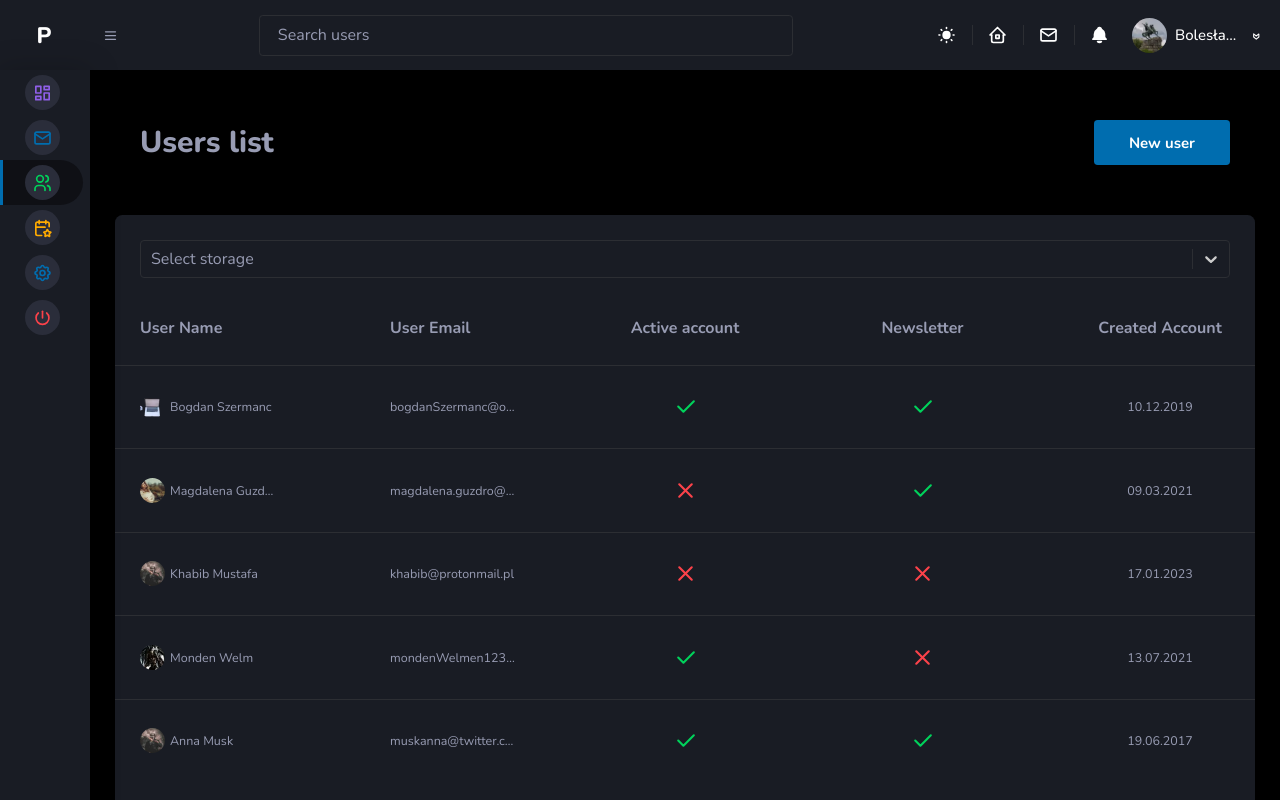
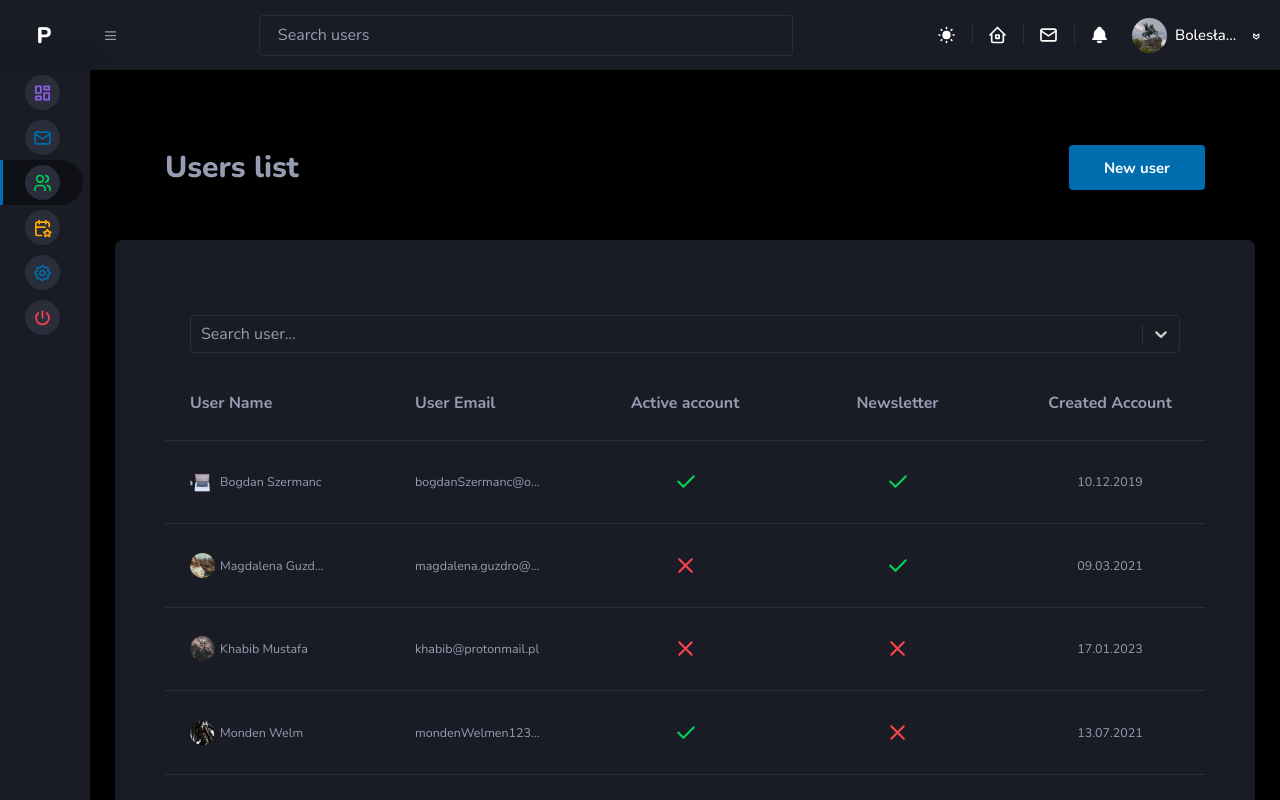
Before and after one commit to hadamalush/pwa-crew-admin-dashboard, a React (Vite) app: page /users in a window 1280 px wide. Shown: the top 800 px of the page. Built offline with nearby package versions, Linux system fonts and the light colour scheme.

Commit message:
feat: Added user-slice

```diff
--- a/src/components/UI/Select/SelectSingle.tsx
+++ b/src/components/UI/Select/SelectSingle.tsx
@@ -1,4 +1,3 @@
-// import useTheme from "../../../hooks/useTheme";
 import Select from "react-select";
 import { ComponentPropsWithoutRef } from "react";
 import { cn } from "../../../util/utils";
@@ -7,12 +6,9 @@ import "./SelectCreatable.scss";
 type SelectSingleProps = ComponentPropsWithoutRef<typeof Select>;
 
 const SelectSingle = ({ className, ...props }: SelectSingleProps) => {
-  // const { theme } = useTheme();
-
   return (
     <Select
       {...props}
-      placeholder="Select storage"
       menuPortalTarget={document.body}
       classNamePrefix="own"
       className={cn("own mt-5 w-3/4 text-white z-50", className)}
--- a/src/components/transitions/Users/UsersList.tsx
+++ b/src/components/transitions/Users/UsersList.tsx
@@ -4,17 +4,34 @@ import { ComponentPropsWithoutRef } from "react";
 import UsersItem, { UserItemProps } from "./UsersItem";
 import { cn } from "../../../util/utils";
 import SelectSingle from "../../UI/Select/SelectSingle";
+import { getDataUserForSearchable } from "../../../global/user-action";
+import { useGlobalSelector } from "../../../global/hooks";
 
 type UsersListProps = {
   users: UserItemProps[];
+  searchOption: boolean;
 } & ComponentPropsWithoutRef<"ul">;
 
-const UsersList = ({ users, className }: UsersListProps) => {
+const UsersList = ({ users, searchOption, className }: UsersListProps) => {
+  const userState = useGlobalSelector((state) => state.users);
+  const userOptions = getDataUserForSearchable(userState);
+
   return (
     <ul className={cn("min-w-max", className)}>
-      <li>
-        <SelectSingle className="w-full p-5 px-10" />
-      </li>
+      {searchOption && (
+        <li>
+          <SelectSingle
+            className="w-full p-5 px-10"
+            placeholder="Search user..."
+            aria-label="Search user"
+            // eslint-disable-next-line @typescript-eslint/no-explicit-any
+            getOptionLabel={(option: any) => `${option.label} (${option.email})`}
+            // eslint-disable-next-line @typescript-eslint/no-explicit-any
+            getOptionValue={(option: any) => option.label}
+            options={userOptions}
+          />
+        </li>
+      )}
       <li>
         <ul className="flex w-full  mt-10 mx-auto font-semibold justify-between text-black dark:text-textPrimary px-10 border-pLight dark:border-borderPrimary border-b pb-10 ">
           <li className="w-56">
--- a/src/global/store.ts
+++ b/src/global/store.ts
@@ -1,9 +1,14 @@
 import { configureStore } from "@reduxjs/toolkit";
 import { toggleSlice } from "./toggle-slice";
 import { messageSlice } from "./message-slice";
+import { usersSlice } from "./user-slice";
 
 export const store = configureStore({
-  reducer: { toggle: toggleSlice.reducer, messages: messageSlice.reducer },
+  reducer: {
+    toggle: toggleSlice.reducer,
+    messages: messageSlice.reducer,
+    users: usersSlice.reducer,
+  },
 });
 
 export type AppDispatch = typeof store.dispatch;
--- /dev/null
+++ b/src/global/user-action.ts
@@ -0,0 +1,12 @@
+import { UserState } from "./user-slice";
+
+export const getDataUserForSearchable = (state: UserState) => {
+  const allUsers = state.allUsers;
+  const convertedUsers = allUsers.map((user) => ({
+    value: user.email,
+    label: user.name,
+    email: user.email,
+  }));
+
+  return convertedUsers;
+};
--- /dev/null
+++ b/src/global/user-slice.ts
@@ -0,0 +1,37 @@
+import { createSlice, type PayloadAction } from "@reduxjs/toolkit";
+import { DUMMY_USERSFULL } from "../components/transitions/dummy-items";
+
+export type UserProps = {
+  name: string;
+  email: string;
+  avatarSrc?: string;
+  accountActive: boolean;
+  newsletter: boolean;
+  createdAccount: string;
+};
+
+export type UserState = {
+  allUsers: UserProps[];
+};
+
+const initialState: UserState = {
+  allUsers: DUMMY_USERSFULL,
+};
+
+export const usersSlice = createSlice({
+  name: "users",
+  initialState: initialState,
+  reducers: {
+    // handleNav(state, action: PayloadAction<{ isVisibleNav: boolean }>) {
+    //   state.isVisibleNav = action.payload.isVisibleNav;
+    // },
+    // handleInboxNav(state, action: PayloadAction<{ isVisibleInboxNav: boolean }>) {
+    //   state.isVisibleInboxNav = action.payload.isVisibleInboxNav;
+    // },
+    // handleTheme(state, action: PayloadAction<{ theme: "dark" | "light" }>) {
+    //   state.theme = action.payload.theme;
+    // },
+  },
+});
+
+export const {} = usersSlice.actions;
--- a/src/pages/DashboardPage.tsx
+++ b/src/pages/DashboardPage.tsx
@@ -54,7 +54,7 @@ const DashBoardPage = () => {
           scrollbar-thumb-rounded-3xl
           scrollbar-track-rounded-full scrollbar-track"
         >
-          <UsersList users={DUMMY_USERS} />
+          <UsersList users={DUMMY_USERS} searchOption={false} />
         </Container>
       </Container>
     </Main>
--- a/src/pages/UsersPage.tsx
+++ b/src/pages/UsersPage.tsx
@@ -8,8 +8,9 @@ import { DUMMY_USERSFULL } from "../components/transitions/dummy-items";
 const UsersPage = () => {
   return (
     <Main>
+      <Container as="div" variant="wrapper">
         <Container as="section" variant="flex" className="justify-start p-20 pb-10">
-        <Heading as="h1" className="text-3xl md:text-5xl dark:text-textPrimary">
+          <Heading as="h1" className="text-3xl md:text-5xl dark:text-textPrimary text-black">
             Users list
           </Heading>
           <Button variant="default" className="ml-auto px-4 md:text-2xl font-semibold" size="big">
@@ -17,14 +18,19 @@ const UsersPage = () => {
           </Button>
         </Container>
         <Container
-        variant="wrapper"
+          variant="default"
           as="section"
-        className="p-0 md:p-10 overflow-x-auto overflow-y-hidden"
+          className="p-0 md:p-20 w-full h-auto block  overflow-x-auto overflow-y-hidden dark:scrollbar-track-primary scrollbar-thin dark:scrollbar-thumb-borderPrimary
+        scrollbar-thumb-slate-200
+        scrollbar-thumb-rounded-3xl
+        scrollbar-track-rounded-full scrollbar-track"
         >
           <UsersList
             users={DUMMY_USERSFULL}
-          className="w-full bg-primary rounded-xl h-auto min-h-screen"
+            searchOption={true}
+            className=" dark:bg-primary rounded-xl h-auto min-h-screen "
           />
+        </Container>
       </Container>
     </Main>
   );
```
Lines whose indentation alone changed are shown as unchanged.
